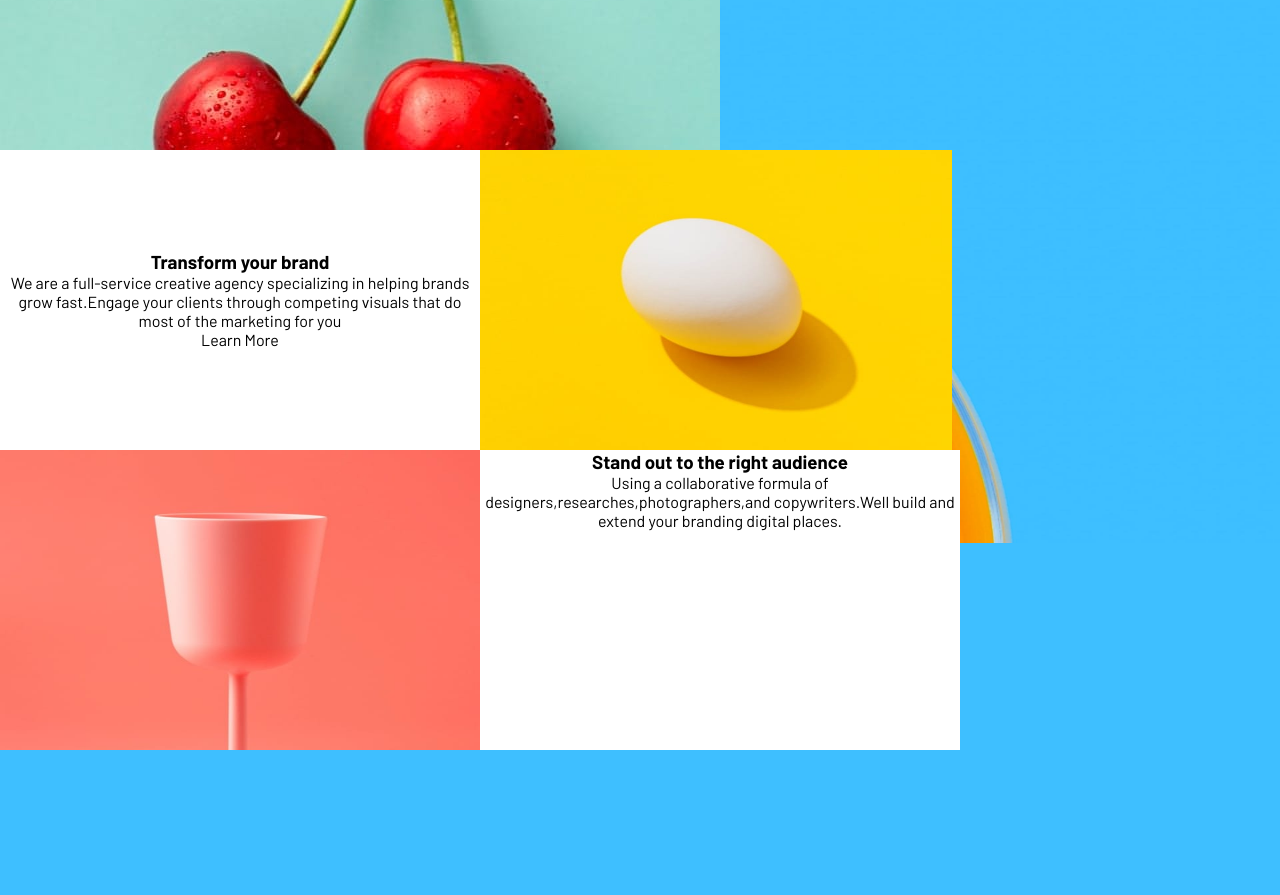
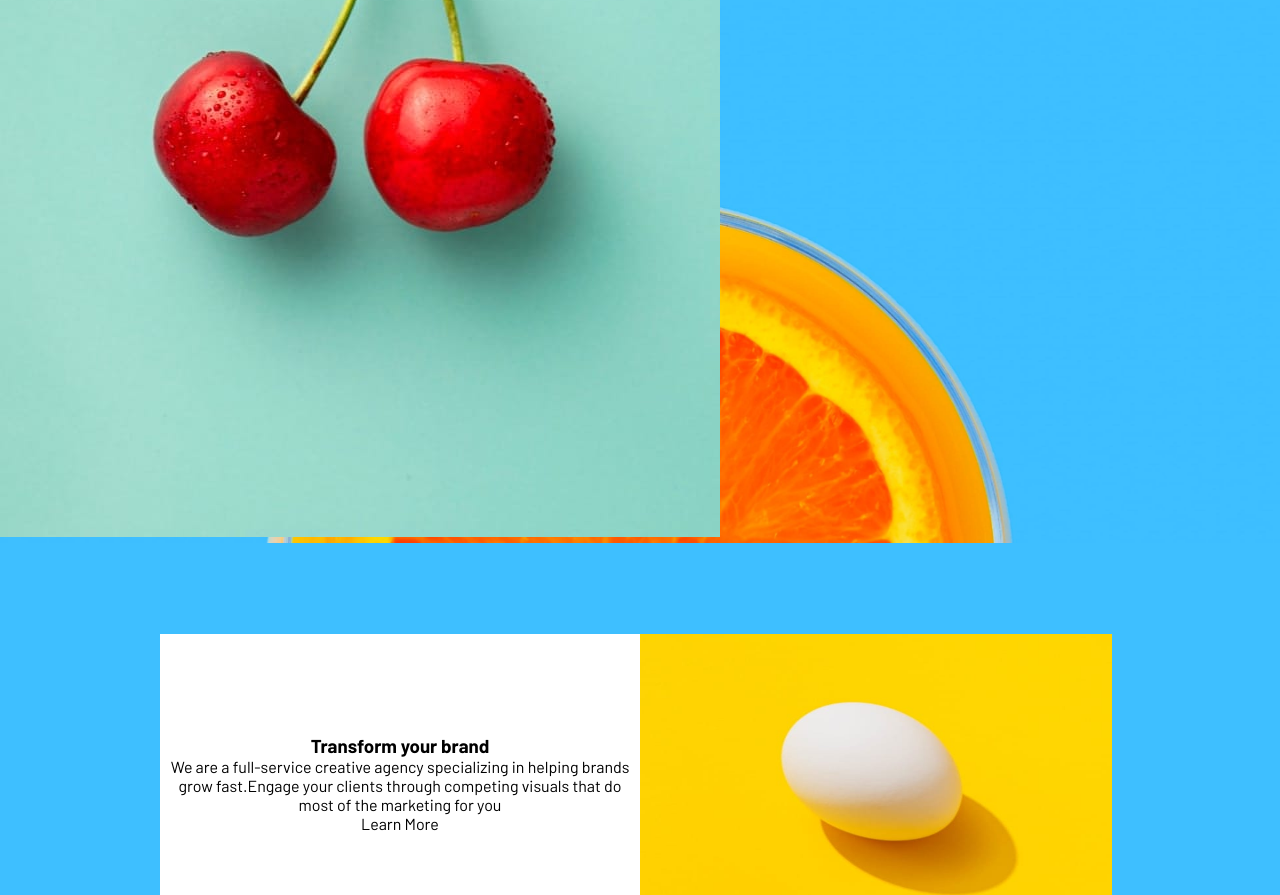
Before and after one commit to arianchhim978/sunnysideagenecy, a plain HTML site: page index.html in a window 1280 px wide. Shown: the part 166-1061 px from the top of the page. Before the commit the page ends 916 px from the top, so only its background shows below. Drawn offline with Linux system fonts and the light colour scheme; a web font is replaced by a local one.

Commit message:
fixing the layout

```diff
--- a/style.css
+++ b/style.css
@@ -35,7 +35,8 @@ button{
 }
 .arrow{
     height:60px;
-    left:460px;
+    left:50%;
+    right:50%;
     display: block;
     position: absolute;
 
@@ -63,7 +64,8 @@ body{
 
     text-align: center;
     position: absolute;
-    top:316px;
+    top:800px;
+    right:50%;
 
 }
 .egg{
@@ -75,23 +77,23 @@ body{
     height:300px;
     width:472px;
     position:absolute;
-    left:480px;
-    top:316px;
+    left:50%;
+    top:800px;
 }
 .stand{
     position: absolute;
     height:300px;
     width: 480px;
-    top:616px;
+    top:1200px;
 }
 .white3{
     background-color: white;
-    width:480px;
+    width:472px;
     height:300px;
     text-align: center;
     position:absolute;
-    top:616px;
-    left:480px;
+    top:1101px;
+   left:50%;
 }
 .cherry2{
 
```
Also changed, not shown: 1 other file.
